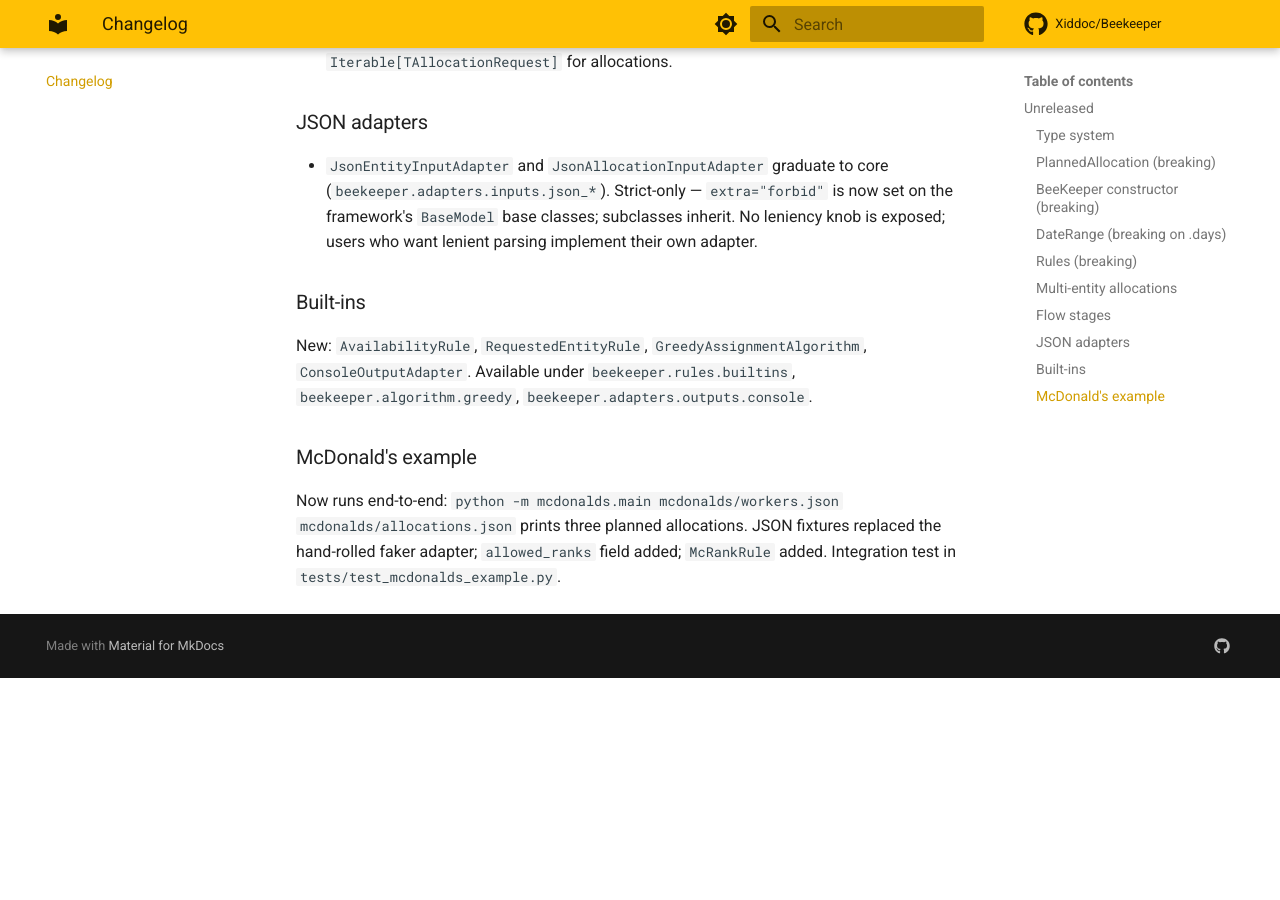
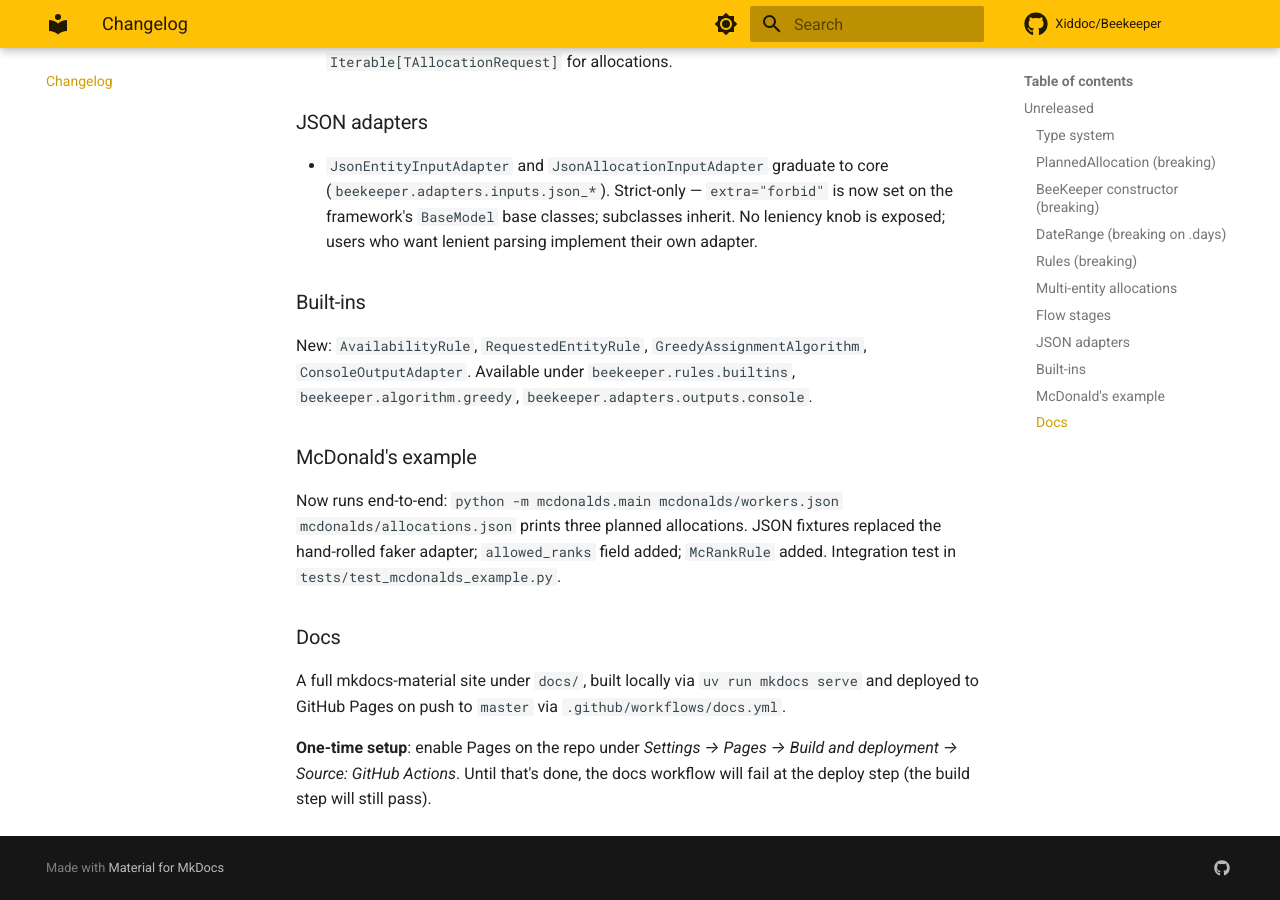
Before and after one commit to Xiddoc/BeeKeeper, an MkDocs documentation site: the page built from docs/changelog.md, in a window 1280 px wide and 900 px high, scrolled down 1913 px. Built offline with MkDocs 1.6.1 and Material for MkDocs 9.7.7, drawn with Linux system fonts in a browser that asks for light colours; comment, search, counter and statistics services are not loaded; before the commit the page ends 2591 px from its top, so only the background shows below that.

Commit message:
GitHub Pages deploy workflow + Documentation URL
Adds .github/workflows/docs.yml. On every push to master (and on manual
dispatch), the workflow builds the mkdocs site with --strict, uploads
it as a Pages artifact, and deploys via actions/deploy-pages@v4.

Permissions are set to the minimum the official Pages action needs:
contents: read for checkout, pages: write for the deploy, id-token:
write for the OIDC token used by deploy-pages.

The build and deploy run as separate jobs so the build step's failure
mode is clear in the UI; if --strict catches a broken cross-link,
nothing gets published.

Documentation URL added to [project.urls] in pyproject.toml.

The docs/changelog.md notes the one-time GitHub-side action: enable
Pages under repo Settings, source = GitHub Actions. Until that's
toggled, the deploy step will fail; the build step will still pass on
every PR (via the existing CI workflow's mkdocs build --strict step).

Co-Authored-By: Claude Opus 4.7 (1M context) <noreply@anthropic.com>

```diff
--- a/docs/changelog.md
+++ b/docs/changelog.md
@@ -54,3 +54,9 @@ New: `AvailabilityRule`, `RequestedEntityRule`, `GreedyAssignmentAlgorithm`, `Co
 ### McDonald's example
 
 Now runs end-to-end: `python -m mcdonalds.main mcdonalds/workers.json mcdonalds/allocations.json` prints three planned allocations. JSON fixtures replaced the hand-rolled faker adapter; `allowed_ranks` field added; `McRankRule` added. Integration test in `tests/test_mcdonalds_example.py`.
+
+### Docs
+
+A full mkdocs-material site under `docs/`, built locally via `uv run mkdocs serve` and deployed to GitHub Pages on push to `master` via `.github/workflows/docs.yml`.
+
+**One-time setup**: enable Pages on the repo under *Settings → Pages → Build and deployment → Source: GitHub Actions*. Until that's done, the docs workflow will fail at the deploy step (the build step will still pass).
--- a/pyproject.toml
+++ b/pyproject.toml
@@ -27,6 +27,7 @@ dependencies = [
 
 [project.urls]
 Homepage = "https://github.com/Xiddoc/Beekeeper"
+Documentation = "https://xiddoc.github.io/Beekeeper/"
 Repository = "https://github.com/Xiddoc/Beekeeper"
 Issues = "https://github.com/Xiddoc/Beekeeper/issues"
 
```
Also changed, not shown: 1 other file.
